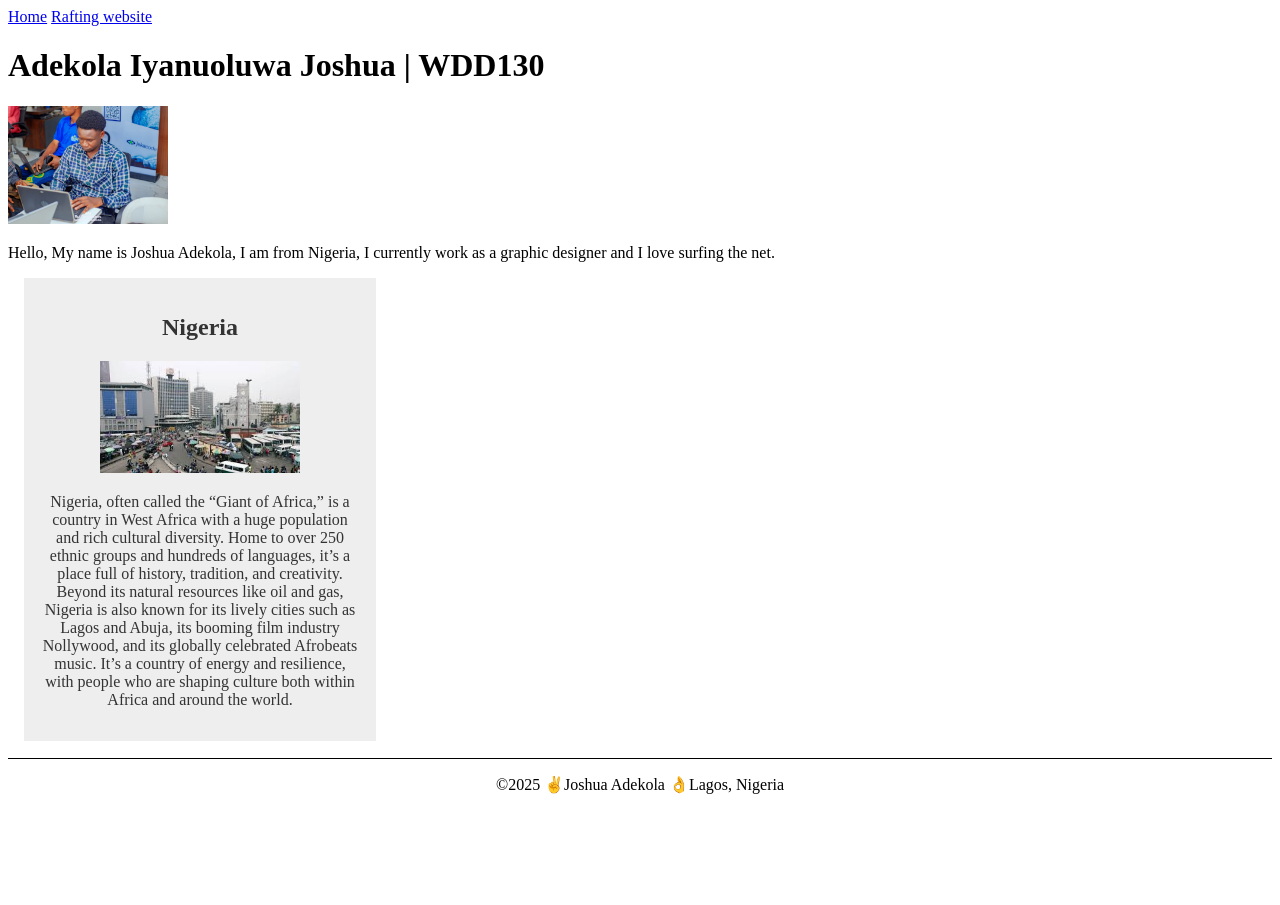
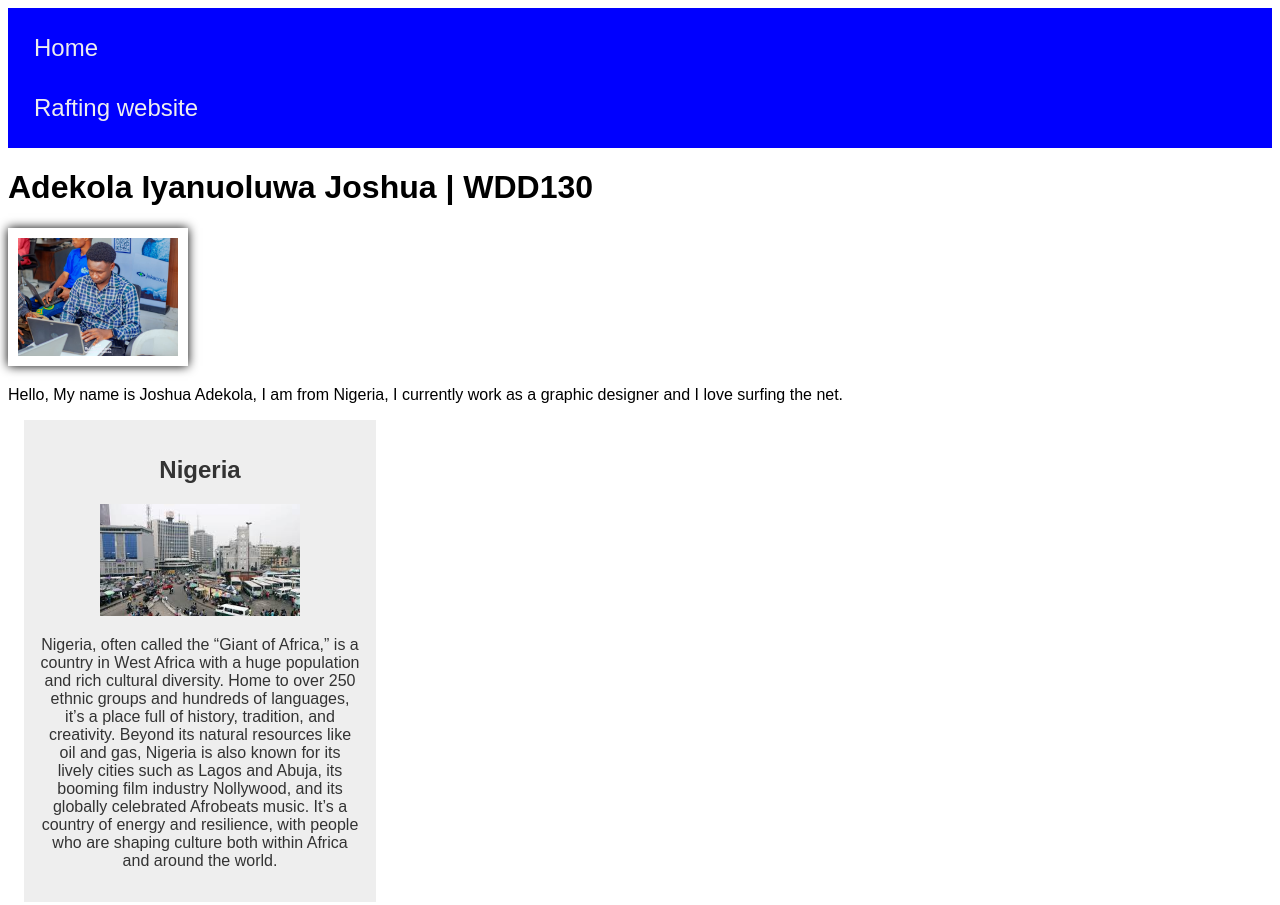
Before and after one commit to Biggjo/wdd130, a plain HTML site: page index.html in a window 1280 px wide. Shown: the top 905 px of the page. Before the commit the page ends 810 px from the top, so only its background shows below. Drawn offline with Linux system fonts and the light colour scheme.

Commit message:
Made new changes

```diff
--- a/index.html
+++ b/index.html
@@ -6,7 +6,7 @@
     <meta name="viewport" content="width=device-width, initial-scale=1.0">
     <meta name="description" content="Joshua Adekola BYU-Idaho WDD 130 course home page ">
     <meta name="author" content="Joshua Adekola">
-    <link rel="stylesheet" href="./styles/styles.css">
+    <link rel="stylesheet" href="styles/styles.css">
     <title>WDD 130 | Personal Homepage</title>
 </head>
 
@@ -14,7 +14,7 @@
     <header>
         <nav>
             <a href="#">Home</a>
-            <a href="wwr/">Rafting website</a>
+            <a href="#">Rafting website</a>
         </nav>
     </header>
     <main>
--- a/styles/styles.css
+++ b/styles/styles.css
@@ -1,5 +1,25 @@
+body {
+    font-family: Arial, Helvetica, sans-serif;
+}
+
 main {
     max-width: 840px;
+}
+
+nav {
+    background-color: blue;
+    padding: 10px;
+}
+
+nav a {
+    display: block;
+    color: #eee;
+    padding: 1rem;
+}
+
+a {
+    font-size: 1.5rem;
+    text-decoration: none;
 }
 aside {
     width: 20rem;
@@ -16,9 +36,15 @@ aside img {
     height: auto;
 }
 
+h1 {
+    color: #000;
+}
+
 main img{
     width: 160px;
     height: auto;
+    padding: 10px;
+    box-shadow: 0 0 10px rgb(0, 0, 0);
 }
 
 p {
```
